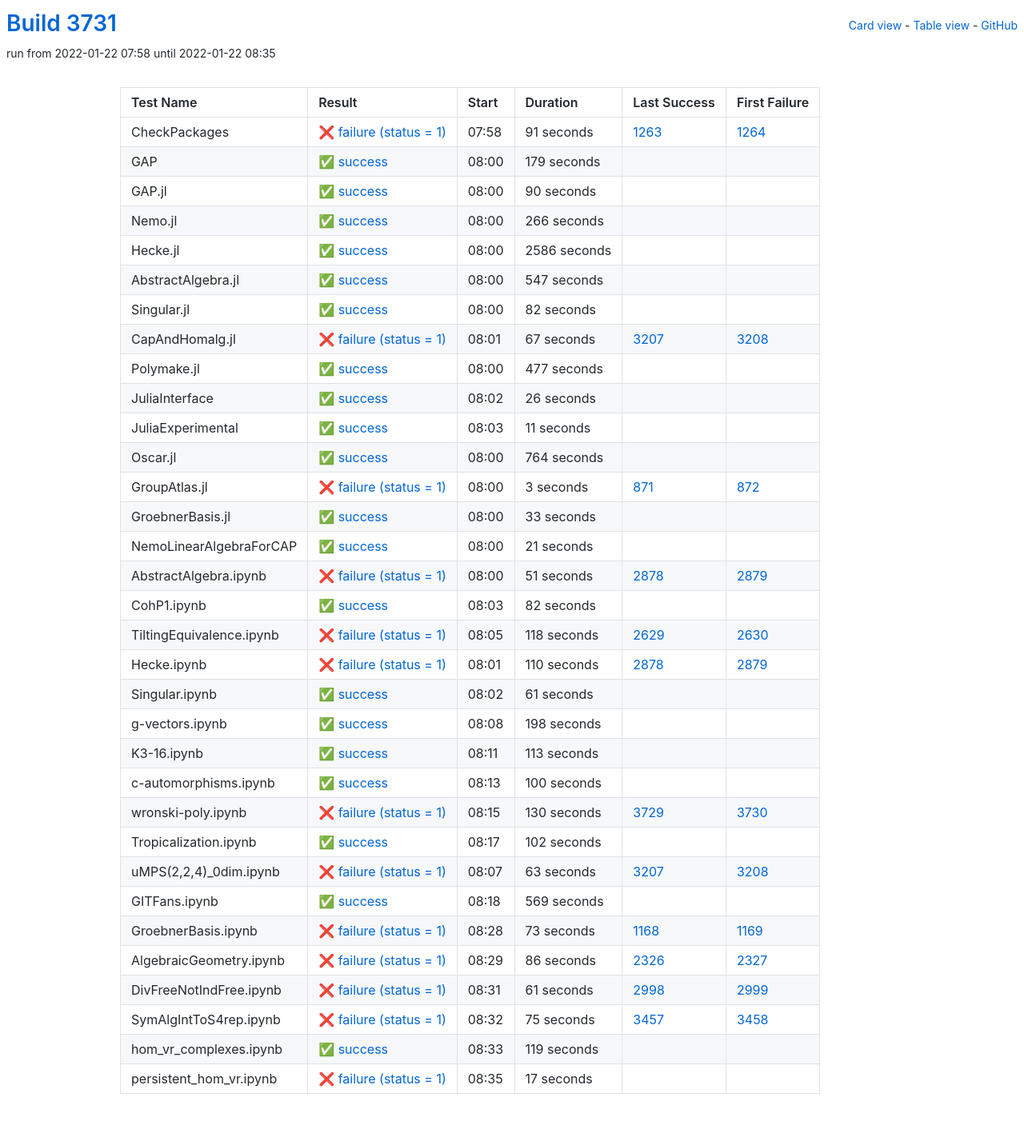
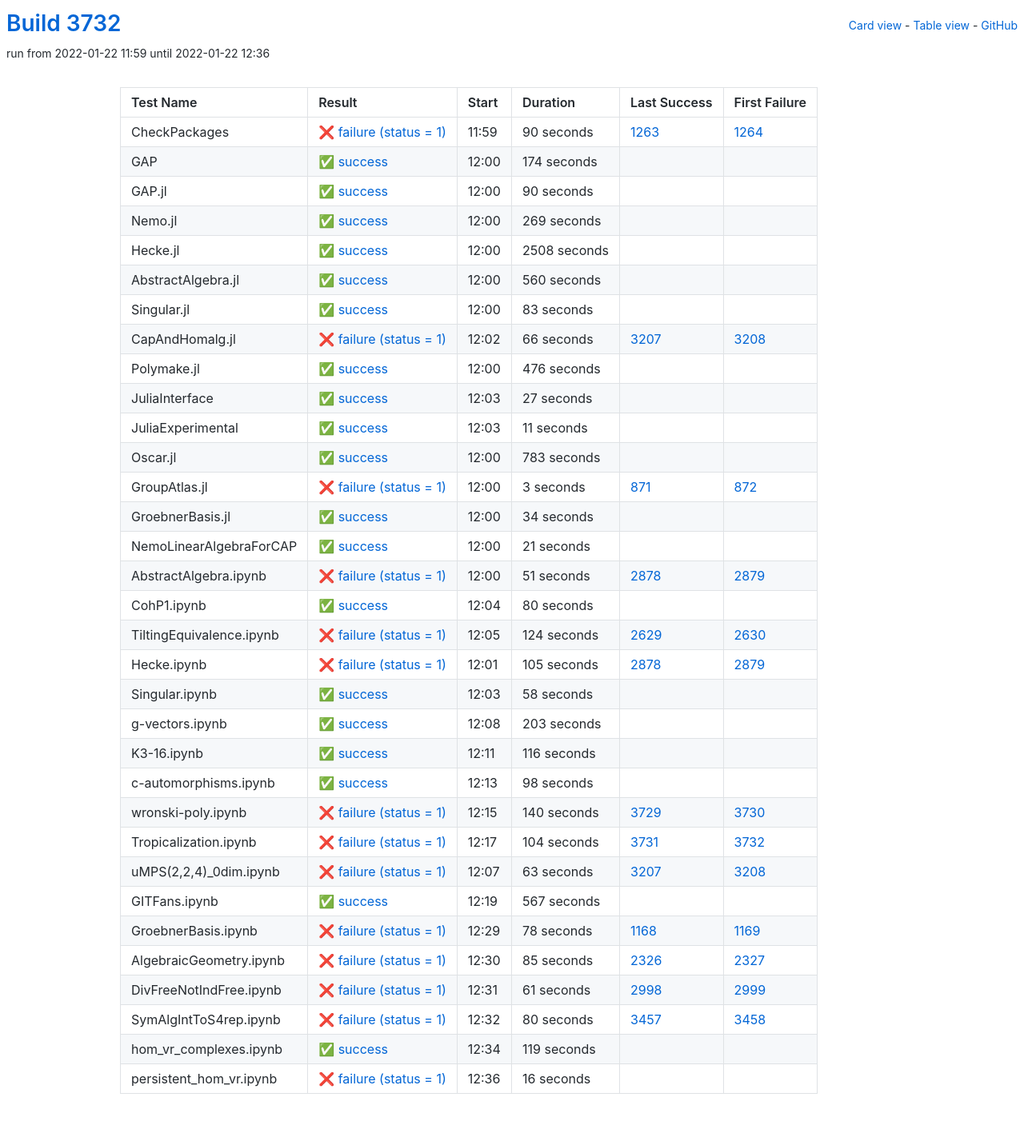
Before and after one commit to oscar-system/oscar-ci-status-stable, a Jekyll site: the page built from table.html, in a window 1280 px wide. Shown: the whole page at 80% size. Built offline with Jekyll 4.4.1, drawn with Linux system fonts in a browser that asks for light colours.

Commit message:
Build #3732

```diff
--- a/_data/ci.yml
+++ b/_data/ci.yml
@@ -1,6 +1,6 @@
 ---
-build: 3731
-build_url: https://oscarci.mathematik.uni-kl.de/job/oscar-stable/3731/
+build: 3732
+build_url: https://oscarci.mathematik.uni-kl.de/job/oscar-stable/3732/
 job: oscar-stable
 organization: oscar-system
 repo: oscar-ci-status-stable
@@ -8,32 +8,32 @@ repourl: https://github.com/oscar-system/oscar-ci-status-stable
 tests:
 - name: CheckPackages
   id: checkpackages
-  log: https://oscarci.mathematik.uni-kl.de/job/oscar-stable/3731/artifact/logs/build-3731/CheckPackages.log
-  start: 2022-01-22 07:58
+  log: https://oscarci.mathematik.uni-kl.de/job/oscar-stable/3732/artifact/logs/build-3732/CheckPackages.log
+  start: 2022-01-22 11:59
   success: false
   exitcode: 1
   status: failure
-  duration: 91
+  duration: 90
   last_success: 1263
   last_success_url: https://oscarci.mathematik.uni-kl.de/job/oscar-stable/1263/
   first_failure: 1264
   first_failure_url: https://oscarci.mathematik.uni-kl.de/job/oscar-stable/1264/
 - name: GAP
   id: gap
-  log: https://oscarci.mathematik.uni-kl.de/job/oscar-stable/3731/artifact/logs/build-3731/GAP.log
-  start: 2022-01-22 08:00
+  log: https://oscarci.mathematik.uni-kl.de/job/oscar-stable/3732/artifact/logs/build-3732/GAP.log
+  start: 2022-01-22 12:00
   success: true
   exitcode: 0
   status: success
-  duration: 179
+  duration: 174
   last_success: false
   last_success_url:
   first_failure: false
   first_failure_url:
 - name: GAP.jl
   id: gap-jl
-  log: https://oscarci.mathematik.uni-kl.de/job/oscar-stable/3731/artifact/logs/build-3731/GAP.jl.log
-  start: 2022-01-22 08:00
+  log: https://oscarci.mathematik.uni-kl.de/job/oscar-stable/3732/artifact/logs/build-3732/GAP.jl.log
+  start: 2022-01-22 12:00
   success: true
   exitcode: 0
   status: success
@@ -44,92 +44,92 @@ tests:
   first_failure_url:
 - name: Nemo.jl
   id: nemo-jl
-  log: https://oscarci.mathematik.uni-kl.de/job/oscar-stable/3731/artifact/logs/build-3731/Nemo.jl.log
-  start: 2022-01-22 08:00
+  log: https://oscarci.mathematik.uni-kl.de/job/oscar-stable/3732/artifact/logs/build-3732/Nemo.jl.log
+  start: 2022-01-22 12:00
   success: true
   exitcode: 0
   status: success
-  duration: 266
+  duration: 269
   last_success: false
   last_success_url:
   first_failure: false
   first_failure_url:
 - name: Hecke.jl
   id: hecke-jl
-  log: https://oscarci.mathematik.uni-kl.de/job/oscar-stable/3731/artifact/logs/build-3731/Hecke.jl.log
-  start: 2022-01-22 08:00
+  log: https://oscarci.mathematik.uni-kl.de/job/oscar-stable/3732/artifact/logs/build-3732/Hecke.jl.log
+  start: 2022-01-22 12:00
   success: true
   exitcode: 0
   status: success
-  duration: 2586
+  duration: 2508
   last_success: false
   last_success_url:
   first_failure: false
   first_failure_url:
 - name: AbstractAlgebra.jl
   id: abstractalgebra-jl
-  log: https://oscarci.mathematik.uni-kl.de/job/oscar-stable/3731/artifact/logs/build-3731/AbstractAlgebra.jl.log
-  start: 2022-01-22 08:00
+  log: https://oscarci.mathematik.uni-kl.de/job/oscar-stable/3732/artifact/logs/build-3732/AbstractAlgebra.jl.log
+  start: 2022-01-22 12:00
   success: true
   exitcode: 0
   status: success
-  duration: 547
+  duration: 560
   last_success: false
   last_success_url:
   first_failure: false
   first_failure_url:
 - name: Singular.jl
   id: singular-jl
-  log: https://oscarci.mathematik.uni-kl.de/job/oscar-stable/3731/artifact/logs/build-3731/Singular.jl.log
-  start: 2022-01-22 08:00
+  log: https://oscarci.mathematik.uni-kl.de/job/oscar-stable/3732/artifact/logs/build-3732/Singular.jl.log
+  start: 2022-01-22 12:00
   success: true
   exitcode: 0
   status: success
-  duration: 82
+  duration: 83
   last_success: false
   last_success_url:
   first_failure: false
   first_failure_url:
 - name: CapAndHomalg.jl
   id: capandhomalg-jl
-  log: https://oscarci.mathematik.uni-kl.de/job/oscar-stable/3731/artifact/logs/build-3731/CapAndHomalg.jl.log
-  start: 2022-01-22 08:01
+  log: https://oscarci.mathematik.uni-kl.de/job/oscar-stable/3732/artifact/logs/build-3732/CapAndHomalg.jl.log
+  start: 2022-01-22 12:02
   success: false
   exitcode: 1
   status: failure
-  duration: 67
+  duration: 66
   last_success: 3207
   last_success_url: https://oscarci.mathematik.uni-kl.de/job/oscar-stable/3207/
   first_failure: 3208
   first_failure_url: https://oscarci.mathematik.uni-kl.de/job/oscar-stable/3208/
 - name: Polymake.jl
   id: polymake-jl
-  log: https://oscarci.mathematik.uni-kl.de/job/oscar-stable/3731/artifact/logs/build-3731/Polymake.jl.log
-  start: 2022-01-22 08:00
+  log: https://oscarci.mathematik.uni-kl.de/job/oscar-stable/3732/artifact/logs/build-3732/Polymake.jl.log
+  start: 2022-01-22 12:00
   success: true
   exitcode: 0
   status: success
-  duration: 477
+  duration: 476
   last_success: false
   last_success_url:
   first_failure: false
   first_failure_url:
 - name: JuliaInterface
   id: juliainterface
-  log: https://oscarci.mathematik.uni-kl.de/job/oscar-stable/3731/artifact/logs/build-3731/JuliaInterface.log
-  start: 2022-01-22 08:02
+  log: https://oscarci.mathematik.uni-kl.de/job/oscar-stable/3732/artifact/logs/build-3732/JuliaInterface.log
+  start: 2022-01-22 12:03
   success: true
   exitcode: 0
   status: success
-  duration: 26
+  duration: 27
   last_success: false
   last_success_url:
   first_failure: false
   first_failure_url:
 - name: JuliaExperimental
   id: juliaexperimental
-  log: https://oscarci.mathematik.uni-kl.de/job/oscar-stable/3731/artifact/logs/build-3731/JuliaExperimental.log
-  start: 2022-01-22 08:03
+  log: https://oscarci.mathematik.uni-kl.de/job/oscar-stable/3732/artifact/logs/build-3732/JuliaExperimental.log
+  start: 2022-01-22 12:03
   success: true
   exitcode: 0
   status: success
@@ -140,20 +140,20 @@ tests:
   first_failure_url:
 - name: Oscar.jl
   id: oscar-jl
-  log: https://oscarci.mathematik.uni-kl.de/job/oscar-stable/3731/artifact/logs/build-3731/Oscar.jl.log
-  start: 2022-01-22 08:00
+  log: https://oscarci.mathematik.uni-kl.de/job/oscar-stable/3732/artifact/logs/build-3732/Oscar.jl.log
+  start: 2022-01-22 12:00
   success: true
   exitcode: 0
   status: success
-  duration: 764
+  duration: 783
   last_success: false
   last_success_url:
   first_failure: false
   first_failure_url:
 - name: GroupAtlas.jl
   id: groupatlas-jl
-  log: https://oscarci.mathematik.uni-kl.de/job/oscar-stable/3731/artifact/logs/build-3731/GroupAtlas.jl.log
-  start: 2022-01-22 08:00
+  log: https://oscarci.mathematik.uni-kl.de/job/oscar-stable/3732/artifact/logs/build-3732/GroupAtlas.jl.log
+  start: 2022-01-22 12:00
   success: false
   exitcode: 1
   status: failure
@@ -164,20 +164,20 @@ tests:
   first_failure_url: https://oscarci.mathematik.uni-kl.de/job/oscar-stable/872/
 - name: GroebnerBasis.jl
   id: groebnerbasis-jl
-  log: https://oscarci.mathematik.uni-kl.de/job/oscar-stable/3731/artifact/logs/build-3731/GroebnerBasis.jl.log
-  start: 2022-01-22 08:00
+  log: https://oscarci.mathematik.uni-kl.de/job/oscar-stable/3732/artifact/logs/build-3732/GroebnerBasis.jl.log
+  start: 2022-01-22 12:00
   success: true
   exitcode: 0
   status: success
-  duration: 33
+  duration: 34
   last_success: false
   last_success_url:
   first_failure: false
   first_failure_url:
 - name: NemoLinearAlgebraForCAP
   id: nemolinearalgebraforcap
-  log: https://oscarci.mathematik.uni-kl.de/job/oscar-stable/3731/artifact/logs/build-3731/NemoLinearAlgebraForCAP.log
-  start: 2022-01-22 08:00
+  log: https://oscarci.mathematik.uni-kl.de/job/oscar-stable/3732/artifact/logs/build-3732/NemoLinearAlgebraForCAP.log
+  start: 2022-01-22 12:00
   success: true
   exitcode: 0
   status: success
@@ -188,8 +188,8 @@ tests:
   first_failure_url:
 - name: AbstractAlgebra.ipynb
   id: abstractalgebra-ipynb
-  log: https://oscarci.mathematik.uni-kl.de/job/oscar-stable/3731/artifact/logs/build-3731/AbstractAlgebra.ipynb.log
-  start: 2022-01-22 08:00
+  log: https://oscarci.mathematik.uni-kl.de/job/oscar-stable/3732/artifact/logs/build-3732/AbstractAlgebra.ipynb.log
+  start: 2022-01-22 12:00
   success: false
   exitcode: 1
   status: failure
@@ -200,116 +200,116 @@ tests:
   first_failure_url: https://oscarci.mathematik.uni-kl.de/job/oscar-stable/2879/
 - name: CohP1.ipynb
   id: cohp1-ipynb
-  log: https://oscarci.mathematik.uni-kl.de/job/oscar-stable/3731/artifact/logs/build-3731/CohP1.ipynb.log
-  start: 2022-01-22 08:03
+  log: https://oscarci.mathematik.uni-kl.de/job/oscar-stable/3732/artifact/logs/build-3732/CohP1.ipynb.log
+  start: 2022-01-22 12:04
   success: true
   exitcode: 0
   status: success
-  duration: 82
+  duration: 80
   last_success: false
   last_success_url:
   first_failure: false
   first_failure_url:
 - name: TiltingEquivalence.ipynb
   id: tiltingequivalence-ipynb
-  log: https://oscarci.mathematik.uni-kl.de/job/oscar-stable/3731/artifact/logs/build-3731/TiltingEquivalence.ipynb.log
-  start: 2022-01-22 08:05
+  log: https://oscarci.mathematik.uni-kl.de/job/oscar-stable/3732/artifact/logs/build-3732/TiltingEquivalence.ipynb.log
+  start: 2022-01-22 12:05
   success: false
   exitcode: 1
   status: failure
-  duration: 118
+  duration: 124
   last_success: 2629
   last_success_url: https://oscarci.mathematik.uni-kl.de/job/oscar-stable/2629/
   first_failure: 2630
   first_failure_url: https://oscarci.mathematik.uni-kl.de/job/oscar-stable/2630/
 - name: Hecke.ipynb
   id: hecke-ipynb
-  log: https://oscarci.mathematik.uni-kl.de/job/oscar-stable/3731/artifact/logs/build-3731/Hecke.ipynb.log
-  start: 2022-01-22 08:01
+  log: https://oscarci.mathematik.uni-kl.de/job/oscar-stable/3732/artifact/logs/build-3732/Hecke.ipynb.log
+  start: 2022-01-22 12:01
   success: false
   exitcode: 1
   status: failure
-  duration: 110
+  duration: 105
   last_success: 2878
   last_success_url: https://oscarci.mathematik.uni-kl.de/job/oscar-stable/2878/
   first_failure: 2879
   first_failure_url: https://oscarci.mathematik.uni-kl.de/job/oscar-stable/2879/
 - name: Singular.ipynb
   id: singular-ipynb
-  log: https://oscarci.mathematik.uni-kl.de/job/oscar-stable/3731/artifact/logs/build-3731/Singular.ipynb.log
-  start: 2022-01-22 08:02
+  log: https://oscarci.mathematik.uni-kl.de/job/oscar-stable/3732/artifact/logs/build-3732/Singular.ipynb.log
+  start: 2022-01-22 12:03
   success: true
   exitcode: 0
   status: success
-  duration: 61
+  duration: 58
   last_success: false
   last_success_url:
   first_failure: false
   first_failure_url:
 - name: g-vectors.ipynb
   id: g-vectors-ipynb
-  log: https://oscarci.mathematik.uni-kl.de/job/oscar-stable/3731/artifact/logs/build-3731/g-vectors.ipynb.log
-  start: 2022-01-22 08:08
+  log: https://oscarci.mathematik.uni-kl.de/job/oscar-stable/3732/artifact/logs/build-3732/g-vectors.ipynb.log
+  start: 2022-01-22 12:08
   success: true
   exitcode: 0
   status: success
-  duration: 198
+  duration: 203
   last_success: false
   last_success_url:
   first_failure: false
   first_failure_url:
 - name: K3-16.ipynb
   id: k3-16-ipynb
-  log: https://oscarci.mathematik.uni-kl.de/job/oscar-stable/3731/artifact/logs/build-3731/K3-16.ipynb.log
-  start: 2022-01-22 08:11
+  log: https://oscarci.mathematik.uni-kl.de/job/oscar-stable/3732/artifact/logs/build-3732/K3-16.ipynb.log
+  start: 2022-01-22 12:11
   success: true
   exitcode: 0
   status: success
-  duration: 113
+  duration: 116
   last_success: false
   last_success_url:
   first_failure: false
   first_failure_url:
 - name: c-automorphisms.ipynb
   id: c-automorphisms-ipynb
-  log: https://oscarci.mathematik.uni-kl.de/job/oscar-stable/3731/artifact/logs/build-3731/c-automorphisms.ipynb.log
-  start: 2022-01-22 08:13
+  log: https://oscarci.mathematik.uni-kl.de/job/oscar-stable/3732/artifact/logs/build-3732/c-automorphisms.ipynb.log
+  start: 2022-01-22 12:13
   success: true
   exitcode: 0
   status: success
-  duration: 100
+  duration: 98
   last_success: false
   last_success_url:
   first_failure: false
   first_failure_url:
 - name: wronski-poly.ipynb
   id: wronski-poly-ipynb
-  log: https://oscarci.mathematik.uni-kl.de/job/oscar-stable/3731/artifact/logs/build-3731/wronski-poly.ipynb.log
-  start: 2022-01-22 08:15
+  log: https://oscarci.mathematik.uni-kl.de/job/oscar-stable/3732/artifact/logs/build-3732/wronski-poly.ipynb.log
+  start: 2022-01-22 12:15
   success: false
   exitcode: 1
   status: failure
-  duration: 130
+  duration: 140
   last_success: 3729
   last_success_url: https://oscarci.mathematik.uni-kl.de/job/oscar-stable/3729/
   first_failure: 3730
   first_failure_url: https://oscarci.mathematik.uni-kl.de/job/oscar-stable/3730/
 - name: Tropicalization.ipynb
   id: tropicalization-ipynb
-  log: https://oscarci.mathematik.uni-kl.de/job/oscar-stable/3731/artifact/logs/build-3731/Tropicalization.ipynb.log
-  start: 2022-01-22 08:17
-  success: true
-  exitcode: 0
-  status: success
-  duration: 102
-  last_success: false
-  last_success_url:
-  first_failure: false
-  first_failure_url:
+  log: https://oscarci.mathematik.uni-kl.de/job/oscar-stable/3732/artifact/logs/build-3732/Tropicalization.ipynb.log
+  start: 2022-01-22 12:17
+  success: false
+  exitcode: 1
+  status: failure
+  duration: 104
+  last_success: 3731
+  last_success_url: https://oscarci.mathematik.uni-kl.de/job/oscar-stable/3731/
+  first_failure: 3732
+  first_failure_url: https://oscarci.mathematik.uni-kl.de/job/oscar-stable/3732/
 - name: uMPS(2,2,4)_0dim.ipynb
   id: umps-2-2-4-0dim-ipynb
-  log: https://oscarci.mathematik.uni-kl.de/job/oscar-stable/3731/artifact/logs/build-3731/uMPS-2-2-4-_0dim.ipynb.log
-  start: 2022-01-22 08:07
+  log: https://oscarci.mathematik.uni-kl.de/job/oscar-stable/3732/artifact/logs/build-3732/uMPS-2-2-4-_0dim.ipynb.log
+  start: 2022-01-22 12:07
   success: false
   exitcode: 1
   status: failure
@@ -320,44 +320,44 @@ tests:
   first_failure_url: https://oscarci.mathematik.uni-kl.de/job/oscar-stable/3208/
 - name: GITFans.ipynb
   id: gitfans-ipynb
-  log: https://oscarci.mathematik.uni-kl.de/job/oscar-stable/3731/artifact/logs/build-3731/GITFans.ipynb.log
-  start: 2022-01-22 08:18
+  log: https://oscarci.mathematik.uni-kl.de/job/oscar-stable/3732/artifact/logs/build-3732/GITFans.ipynb.log
+  start: 2022-01-22 12:19
   success: true
   exitcode: 0
   status: success
-  duration: 569
+  duration: 567
   last_success: false
   last_success_url:
   first_failure: false
   first_failure_url:
 - name: GroebnerBasis.ipynb
   id: groebnerbasis-ipynb
-  log: https://oscarci.mathematik.uni-kl.de/job/oscar-stable/3731/artifact/logs/build-3731/GroebnerBasis.ipynb.log
-  start: 2022-01-22 08:28
+  log: https://oscarci.mathematik.uni-kl.de/job/oscar-stable/3732/artifact/logs/build-3732/GroebnerBasis.ipynb.log
+  start: 2022-01-22 12:29
   success: false
   exitcode: 1
   status: failure
-  duration: 73
+  duration: 78
   last_success: 1168
   last_success_url: https://oscarci.mathematik.uni-kl.de/job/oscar-stable/1168/
   first_failure: 1169
   first_failure_url: https://oscarci.mathematik.uni-kl.de/job/oscar-stable/1169/
 - name: AlgebraicGeometry.ipynb
   id: algebraicgeometry-ipynb
-  log: https://oscarci.mathematik.uni-kl.de/job/oscar-stable/3731/artifact/logs/build-3731/AlgebraicGeometry.ipynb.log
-  start: 2022-01-22 08:29
+  log: https://oscarci.mathematik.uni-kl.de/job/oscar-stable/3732/artifact/logs/build-3732/AlgebraicGeometry.ipynb.log
+  start: 2022-01-22 12:30
   success: false
   exitcode: 1
   status: failure
-  duration: 86
+  duration: 85
   last_success: 2326
   last_success_url: https://oscarci.mathematik.uni-kl.de/job/oscar-stable/2326/
   first_failure: 2327
   first_failure_url: https://oscarci.mathematik.uni-kl.de/job/oscar-stable/2327/
 - name: DivFreeNotIndFree.ipynb
   id: divfreenotindfree-ipynb
-  log: https://oscarci.mathematik.uni-kl.de/job/oscar-stable/3731/artifact/logs/build-3731/DivFreeNotIndFree.ipynb.log
-  start: 2022-01-22 08:31
+  log: https://oscarci.mathematik.uni-kl.de/job/oscar-stable/3732/artifact/logs/build-3732/DivFreeNotIndFree.ipynb.log
+  start: 2022-01-22 12:31
   success: false
   exitcode: 1
   status: failure
@@ -368,20 +368,20 @@ tests:
   first_failure_url: https://oscarci.mathematik.uni-kl.de/job/oscar-stable/2999/
 - name: SymAlgIntToS4rep.ipynb
   id: symalginttos4rep-ipynb
-  log: https://oscarci.mathematik.uni-kl.de/job/oscar-stable/3731/artifact/logs/build-3731/SymAlgIntToS4rep.ipynb.log
-  start: 2022-01-22 08:32
+  log: https://oscarci.mathematik.uni-kl.de/job/oscar-stable/3732/artifact/logs/build-3732/SymAlgIntToS4rep.ipynb.log
+  start: 2022-01-22 12:32
   success: false
   exitcode: 1
   status: failure
-  duration: 75
+  duration: 80
   last_success: 3457
   last_success_url: https://oscarci.mathematik.uni-kl.de/job/oscar-stable/3457/
   first_failure: 3458
   first_failure_url: https://oscarci.mathematik.uni-kl.de/job/oscar-stable/3458/
 - name: hom_vr_complexes.ipynb
   id: hom-vr-complexes-ipynb
-  log: https://oscarci.mathematik.uni-kl.de/job/oscar-stable/3731/artifact/logs/build-3731/hom_vr_complexes.ipynb.log
-  start: 2022-01-22 08:33
+  log: https://oscarci.mathematik.uni-kl.de/job/oscar-stable/3732/artifact/logs/build-3732/hom_vr_complexes.ipynb.log
+  start: 2022-01-22 12:34
   success: true
   exitcode: 0
   status: success
@@ -392,12 +392,12 @@ tests:
   first_failure_url:
 - name: persistent_hom_vr.ipynb
   id: persistent-hom-vr-ipynb
-  log: https://oscarci.mathematik.uni-kl.de/job/oscar-stable/3731/artifact/logs/build-3731/persistent_hom_vr.ipynb.log
-  start: 2022-01-22 08:35
+  log: https://oscarci.mathematik.uni-kl.de/job/oscar-stable/3732/artifact/logs/build-3732/persistent_hom_vr.ipynb.log
+  start: 2022-01-22 12:36
   success: false
   exitcode: 1
   status: failure
-  duration: 17
+  duration: 16
   last_success: false
   last_success_url:
   first_failure: false
```
Also changed, not shown: README.md.
